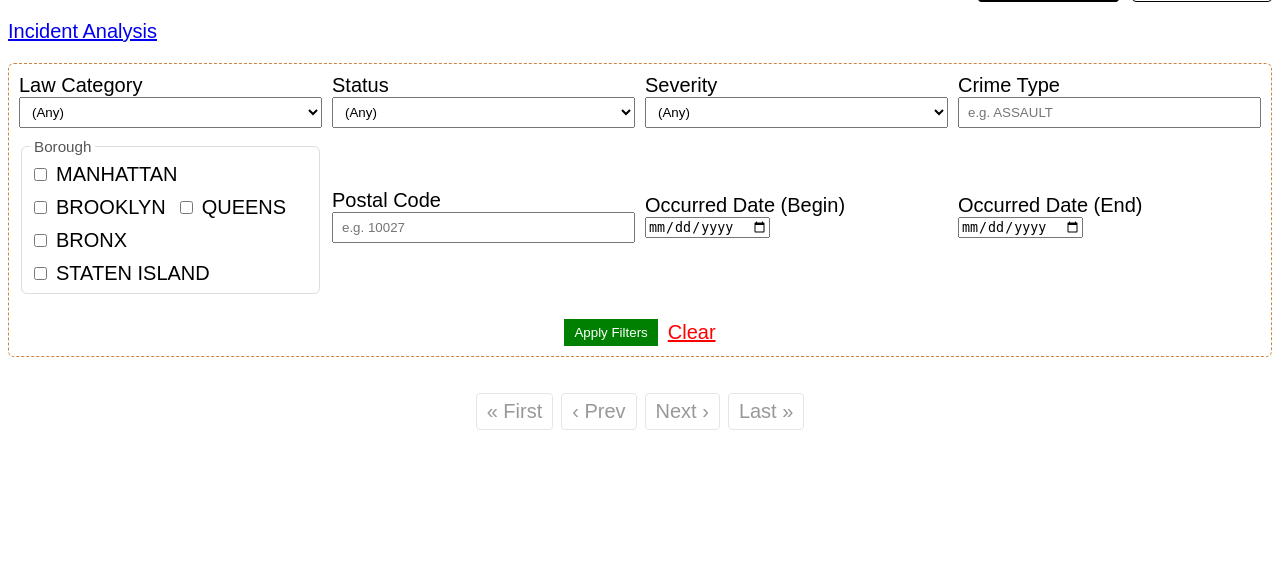
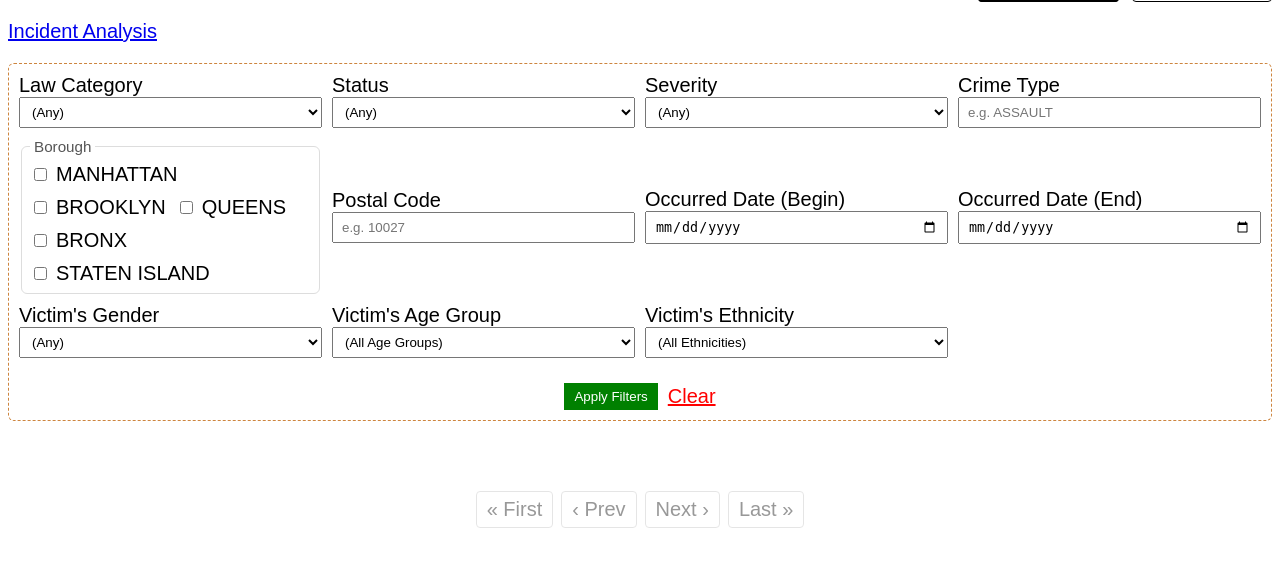
Before and after one commit to candylyt/nyc-crimedata, a Flask app: template templates/index.html in a window 1280 px wide. Shown: the part 40-607 px from the top of the page. Run offline with Flask 3, Linux system fonts and the light colour scheme; the template is opened without the code that fills it, so the values that code supplies are empty; parts of the project's set-up code (start-up, migrations or seed data) failed here and were passed over.

Commit message:
add filters for victim's demographic

```diff
--- a/server.py
+++ b/server.py
@@ -637,6 +637,9 @@ def index():
 	postal_code = request.args.get("postal_code")
 	date_start = request.args.get("date_start")
 	date_end = request.args.get("date_end")
+	victim_gender = request.args.get("victim_gender")
+	victim_age_grp = request.args.get("victim_age_grp")
+	victim_ethnicity = request.args.get("victim_ethnicity")
 
 	filters = []
 	parameters = {}
@@ -674,6 +677,18 @@ def index():
 		filters.append("i.occurred_date <= :date_end")
 		parameters["date_end"] = date_end
 
+	if victim_gender:
+		filters.append("v.gender = :victim_gender")
+		parameters["victim_gender"] = victim_gender
+
+	if victim_age_grp:
+		filters.append("v.age_grp = :victim_age_grp")
+		parameters["victim_age_grp"] = victim_age_grp
+
+	if victim_ethnicity:
+		filters.append("v.race = :victim_ethnicity")
+		parameters["victim_ethnicity"] = victim_ethnicity
+
 	# DEBUG: this is debugging code to see what request looks like
 	print(request.args)
 
@@ -690,6 +705,7 @@ def index():
 		JOIN classified_as ca ON i.incident_id = ca.incident_id
 		JOIN crimetype ct ON ca.crime_type_id = ct.crime_type_id
 		JOIN lawcategory lc ON lc.law_cat_id = ct.law_cat_id
+        JOIN victim v ON v.incident_id = i.incident_id
 	{where_clause}
 	"""
 
@@ -707,6 +723,7 @@ def index():
 		JOIN classified_as ca ON i.incident_id = ca.incident_id
 		JOIN crimetype ct ON ca.crime_type_id = ct.crime_type_id
 		JOIN lawcategory lc ON lc.law_cat_id = ct.law_cat_id
+        JOIN victim v ON v.incident_id = i.incident_id
 	{where_clause}
 	ORDER BY i.occurred_date DESC
 	LIMIT :limit OFFSET :offset;
@@ -733,6 +750,12 @@ def index():
 		base_args["severity"] = severity
 	if crime_type:
 		base_args["crime_type"] = crime_type
+	if victim_gender:
+		base_args["victim_gender"] = victim_gender
+	if victim_age_grp:
+		base_args["victim_age_grp"] = victim_age_grp
+	if victim_ethnicity:
+		base_args["victim_ethnicity"] = victim_ethnicity
 
 	window = 3
 	start = max(page - window, 1)
--- a/templates/index.html
+++ b/templates/index.html
@@ -30,6 +30,7 @@
       border-collapse: collapse;
       width: 100%;
       margin-top: 16px;
+      margin-bottom: 50px;
     }
     th,
     td {
@@ -47,6 +48,7 @@
       gap: 8px;
       margin-top: 16px;
       flex-wrap: wrap;
+      margin-bottom: 30px;
     }
     .pagination a,
     .pagination span {
@@ -95,7 +97,8 @@
       color: red;
     }
     select,
-    input[type="text"] {
+    input[type="text"],
+    input[type="date"] {
       padding: 6px 8px;
       width: 100%;
     }
@@ -120,7 +123,8 @@
       align-items: center;
     }
     input[type="text"],
-    input[type="number"] {
+    input[type="number"],
+    input[type="date"] {
       padding: 6px 8px;
     }
     button {
@@ -208,6 +212,38 @@
         <input type="date" name="date_end" value="{{ request.args.get('date_end','') }}" />
       </div>
 
+      <!-- Third Row -->
+      <div>
+        <label>Victim's Gender</label>
+        <select name="victim_gender">
+          <option value="">(Any)</option>
+          {% for val in ["Male","Female"] %}
+            <option value="{{ val }}" {% if request.args.get('victim_gender') == val %}selected{% endif %}>{{ val }}</option>
+          {% endfor %}
+        </select>
+      </div>
+
+      <div>
+        <label>Victim's Age Group</label>
+        <select name="victim_age_grp">
+          <option value="">(All Age Groups)</option>
+          {% for age in ["<18", "18-24", "25-44", "45-64", "65+"] %}
+            <option value="{{ age | e }}" {% if request.args.get('victim_age_grp') == age %}selected{% endif %}>{{ age }}</option>
+          {% endfor %}
+        </select>
+      </div>
+
+      <div>
+          <label>Victim's Ethnicity</label>
+          {% set selected_ethnicity = request.args.get('victim_ethnicity', '') %}
+          <select name="custom_ethnicity">
+            <option value="">(All Ethnicities)</option>
+            {% for ethnicity in ["BLACK", "WHITE", "WHITE HISPANIC", "BLACK HISPANIC", "ASIAN / PACIFIC ISLANDER", "AMERICAN INDIAN/ALASKAN NATIVE"] %}
+            <option value="{{ ethnicity }}" {% if selected_ethnicity == ethnicity %}selected{% endif %}>{{ ethnicity }}</option>
+          {% endfor %}
+          </select>
+        </div>
+
       <div class="actions">
         <button type="submit">Apply Filters</button>
         <a href="{{ url_for('index') }}">Clear</a>
```
